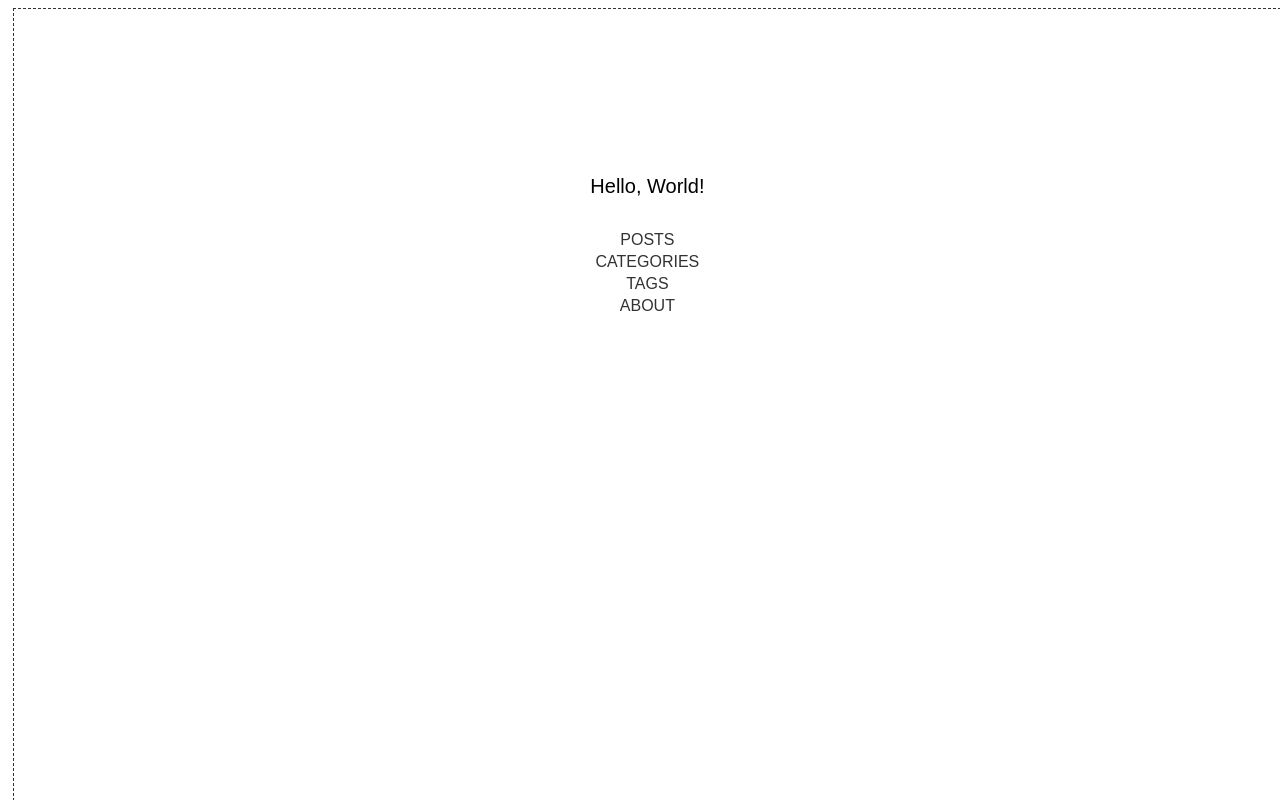
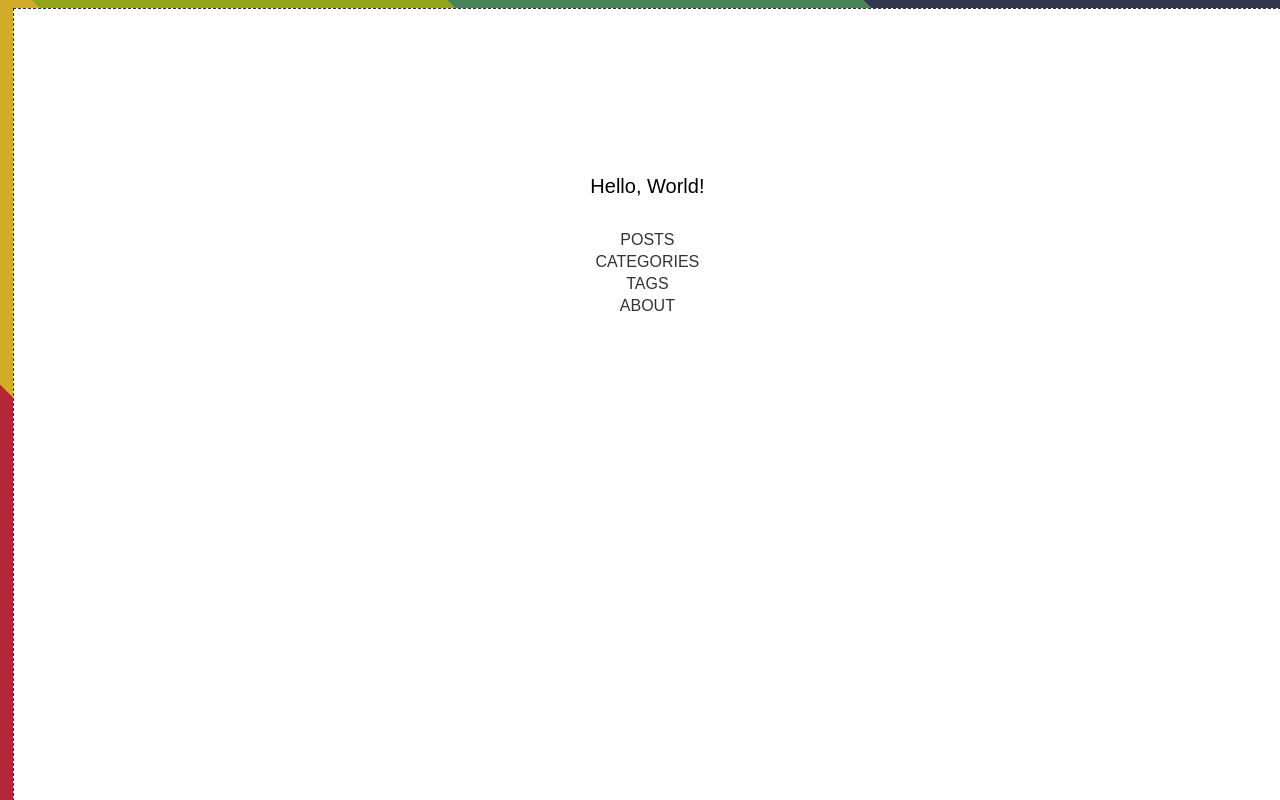
Before and after one commit to Schiff7/karaage, a React (Create React App) app in the folder app/: page / in a window 1280 px wide. Built offline with nearby package versions, Linux system fonts and the light colour scheme; a web font is replaced by a local one.

Commit message:
Set colorful background

```diff
--- a/app/src/App.css
+++ b/app/src/App.css
@@ -144,6 +144,7 @@ nav a {
 #root {
   position: relative;
   overflow: hidden;
+  background-image: linear-gradient(45deg,#b42738 20%,#d0ac28 0,#d0ac28 40%,#92a518 0,#92a518 60%,#488255 0, #488255 80%, #32364f 0);
 }
 /* ================= FRAMES */
 .frame {
```
